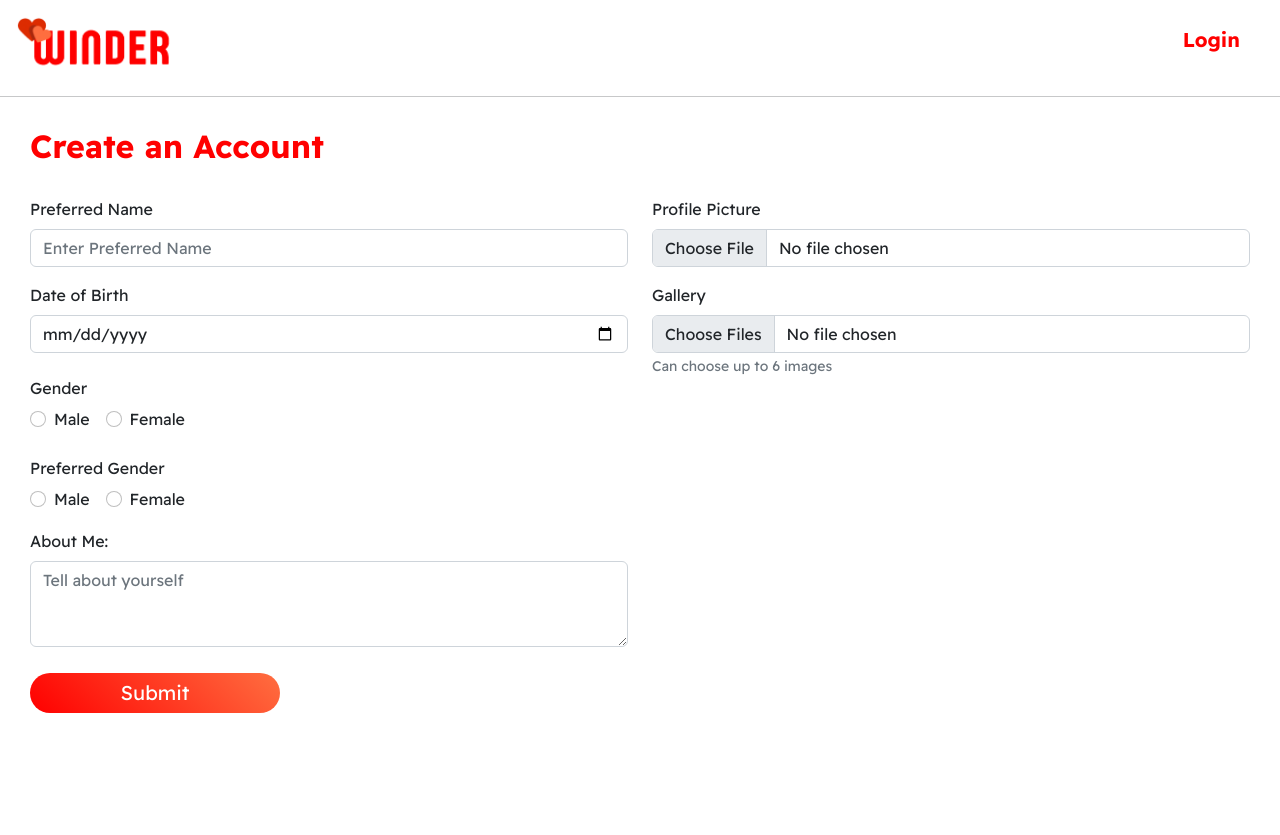
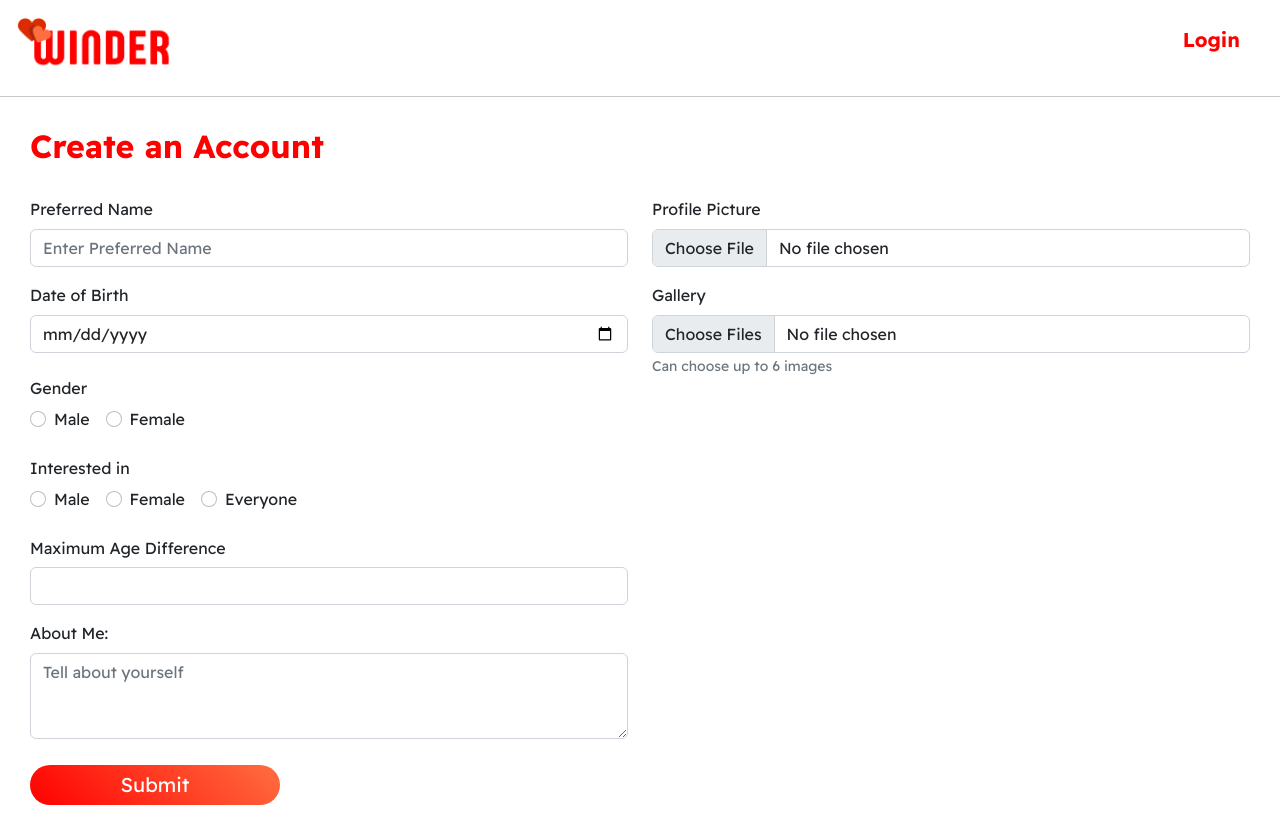
Before and after one commit to Travis-Esselink/Kerosene-Dating-App, a React (Create React App) app in the folder client/: page /editprofile in a window 1280 px wide. Before the commit the page ends 800 px from the top, so only its background shows below. Built offline with nearby package versions, Linux system fonts and the light colour scheme.

Commit message:
Did live check for username at auth.js & CreateAccount. For other files, just minor changes/updates.

```diff
--- a/client/src/App.js
+++ b/client/src/App.js
@@ -8,7 +8,7 @@ import EditProfile from "./components/EditProfile"
 
 // Structure of Components:
 // - LandingPage:
-//  1. Header
+//  1. NavHeader
 //  2. Login Modal
 //  3. CreateAccount Modal
 
--- a/client/src/components/CreateAccount.js
+++ b/client/src/components/CreateAccount.js
@@ -30,6 +30,20 @@ const CreateAccount = (props) => {
         })
     }
 
+    const handleNameChange = async (event) => {
+        const { name, value } = event.target
+        setFields({
+          ...fields,
+          [name]: value
+        })
+        if (value) {
+        const res = await fetch(`/v1/checkUsername/${value}`)
+        const existedUsername = await res.json()
+        console.log(existedUsername);
+        setErrorRegister(existedUsername.message)
+        }
+    }
+
     const handleSubmit = async (event) => {
         event.preventDefault()
         const res = await fetch('/register', {
@@ -40,10 +54,7 @@ const CreateAccount = (props) => {
             body: JSON.stringify(fields)
         })
         const data = await res.json()
-        if (res.status === 403) {
-            setErrorRegister(data)
-            console.log(data + "Test Fails Registered");
-        } else if (res.status === 400) {
+        if (res.status === 400) {
             setErrorPassword("Passwords are not matched", data)
             setFields({
                 ...fields,
@@ -58,35 +69,6 @@ const CreateAccount = (props) => {
         }
         setFields(initialState)
     }
-        // if (fields.password !== fields.confirmPassword) {
-        //     setErrorPassword("Passwords are not matched")
-        //     setFields({
-        //         ...fields,
-        //         password: "",
-        //         confirmPassword: "",
-        //     })
-        // } else {
-        //     setErrorPassword(null)
-        //     const res = await fetch('/register', {
-        //         method: "POST",
-        //         headers: {
-        //             "Content-Type": "application/json"
-        //         },
-        //         body: JSON.stringify(fields)
-        //     })
-        //     const data = await res.json()
-        //     if (res.status === 403) {
-        //         setErrorRegister(data)
-        //         console.log(data + "Test Fails Registered");
-        //     } else if (res.status === 200) {
-        //         setErrorRegister(null)
-        //         // props.setUser(data) // the user's obj
-        //         // navigate('/v1/profiles/${data.id}')
-        //         console.log("Test Registered!");
-        //     }
-        //     setFields(initialState)
-        // }
-    //}
 
     return (
         <Modal
@@ -109,9 +91,14 @@ const CreateAccount = (props) => {
                     <Form.Control
                         type="text"
                         name="username"
-                        onChange={handleChange}
+                        onChange={handleNameChange}
                         value={fields.username}
                         placeholder="Username" />
+                    {errorRegister &&
+                    <Form.Text className="text-muted">
+                    {errorRegister}
+                    </Form.Text>
+                    }
                     </Form.Group>
 
                     <Form.Group className="mb-3">
@@ -133,7 +120,7 @@ const CreateAccount = (props) => {
                     </Form.Group>
 
                     {errorPassword && <p>{errorPassword}</p>}
-                    {errorRegister && <p>{errorRegister}</p>}
+
 
                     <ThemeProvider prefixes={{ btn: 'createAcc-button'}}>
                     <Button type="submit">
--- a/client/src/components/EditProfile.js
+++ b/client/src/components/EditProfile.js
@@ -1,5 +1,5 @@
-// Edit Route -> '/v1/profiles/:userID'
-// upload.fields([{name:'images'},{name:'coverImage'}])
+// confirm whether onChange is needed for this?
+
 
 import Button from 'react-bootstrap/Button';
 import Form from 'react-bootstrap/Form';
@@ -47,7 +47,7 @@ const EditProfile = () => {
                     </Form.Label>
                     <br />
                         <Form.Check
-                        inline type="radio" label="Male" id="male"
+                        inline type="radio" label="Male" id="male" className="gender-radio"
                         name="gender"
                         value="M" // fields.gender = "M"
                          // onChange={handleChange}
@@ -64,7 +64,7 @@ const EditProfile = () => {
                     <fieldset>
                     <Form.Group className="mb-3">
                     <Form.Label as="legend" column sm={4}>
-                        Preferred Gender
+                    Interested in
                     </Form.Label>
                     <br />
                         <Form.Check
@@ -79,8 +79,27 @@ const EditProfile = () => {
                         value="F" // fields.gender = "F"
                          // onChange={handleChange}
                         />
+                        <Form.Check
+                        inline type="radio" label="Everyone" id="everyone"
+                        name="gender"
+                        value="F" // fields.gender = "F"
+                         // onChange={handleChange}
+                        />
                     </Form.Group>
                     </fieldset>
+
+                    <Form.Group className="mb-3">
+                    <Form.Label as="legend" column sm={4}>
+                        Maximum Age Difference
+                    </Form.Label>
+                    <br />
+                    <Form.Control
+                        type="number" min="0"
+                        name="ageRange"
+                        // value={fields.dateOfBirth}
+                        // onChange={handleChange}
+                        />
+                    </Form.Group>
 
                     <Form.Group className="mb-3" controlId="bio">
                     <Form.Label>About Me:</Form.Label>
@@ -132,21 +151,8 @@ const EditProfile = () => {
 export default EditProfile
 
 // make the arrow disappear for number selector
-// .onboarding form input::-webkit-outer-spin-button,
-// .onboarding form input::-webkit-inner-spin-button {
-//     -webkit-appearance: none;
-//     margin: 0;
+// .age-range::-webkit-outer-spin-button,
+// .age-range::-webkit-inner-spin-button {
+//   -webkit-appearance: none;
+//   margin: 0;
 // }
-
-// This make the radio button disappear
-// .onboarding form .multiple-input-container label {
-//     padding: 10px;
-//     border: solid 2px rgb(144, 144, 144);
-//     border-radius: 10px;
-//     transition: all 0.3s;
-//     margin-right: 10px;
-// }
-
-// .onboarding form input[type=radio] {
-//     display: none;
-// }
--- a/client/src/components/LandingPage.js
+++ b/client/src/components/LandingPage.js
@@ -12,14 +12,16 @@ import CreateAccount from "./CreateAccount"
 
 const LandingPage = ({user}) => {
     const [modalShow, setModalShow] = React.useState(false);
+    const [isSignUp, setIsSignUp] = useState(true) // might need to lift
 
     const handleClick = () => {
         setModalShow(true)
+        setIsSignUp(true)
     }
 
     return (
         <div className="landingpage">
-            <NavHeader user={user} />
+            <NavHeader user={user} setIsSignUp={setIsSignUp} />
 
             <div className="landingpage-content">
                 <h1>Find The Right One, Right Here, Right Now</h1>
--- a/client/src/components/NavHeader.js
+++ b/client/src/components/NavHeader.js
@@ -6,13 +6,18 @@ import ThemeProvider from 'react-bootstrap/ThemeProvider';
 
 import Login from "./Login"
 
-const NavHeader = ({user}) => {
+const NavHeader = ({user, setIsSignUp}) => {
     const [modalShow, setModalShow] = useState(false);
     // const [user, setUser] = useState(initialUser); // TO DE DELETED!!! **
     // if there is a loggedin User, login button disappear.
     // If user is loggedin , then no need to see the login button.
     // If no user log in (user = false), show login button
     // **ACTUALLY, need to pass in the user as props to NavHeader so i dont need to setup the state here.
+
+    const handleClick = () => {
+        setModalShow(true)
+        setIsSignUp(false)
+    }
 
     return (
         <>
@@ -23,7 +28,7 @@ const NavHeader = ({user}) => {
 
             { !user &&
             <ThemeProvider prefixes={{ btn: 'login-button'}}>
-                    <Button onClick={() => setModalShow(true)}>Login</Button>
+                    <Button onClick={handleClick}>Login</Button>
             </ThemeProvider>
             }
         </nav>
@@ -32,5 +37,4 @@ const NavHeader = ({user}) => {
     )
 }
 
-
 export default NavHeader
```
Also changed, not shown: client/src/components/MatchedProfile.js (added, +9 -0 lines), client/src/components/UserProfile.js (added, +11 -0 lines), client/src/App.css (line endings or trailing spaces), 1 other file (tests, documents, lock files or other folders).
